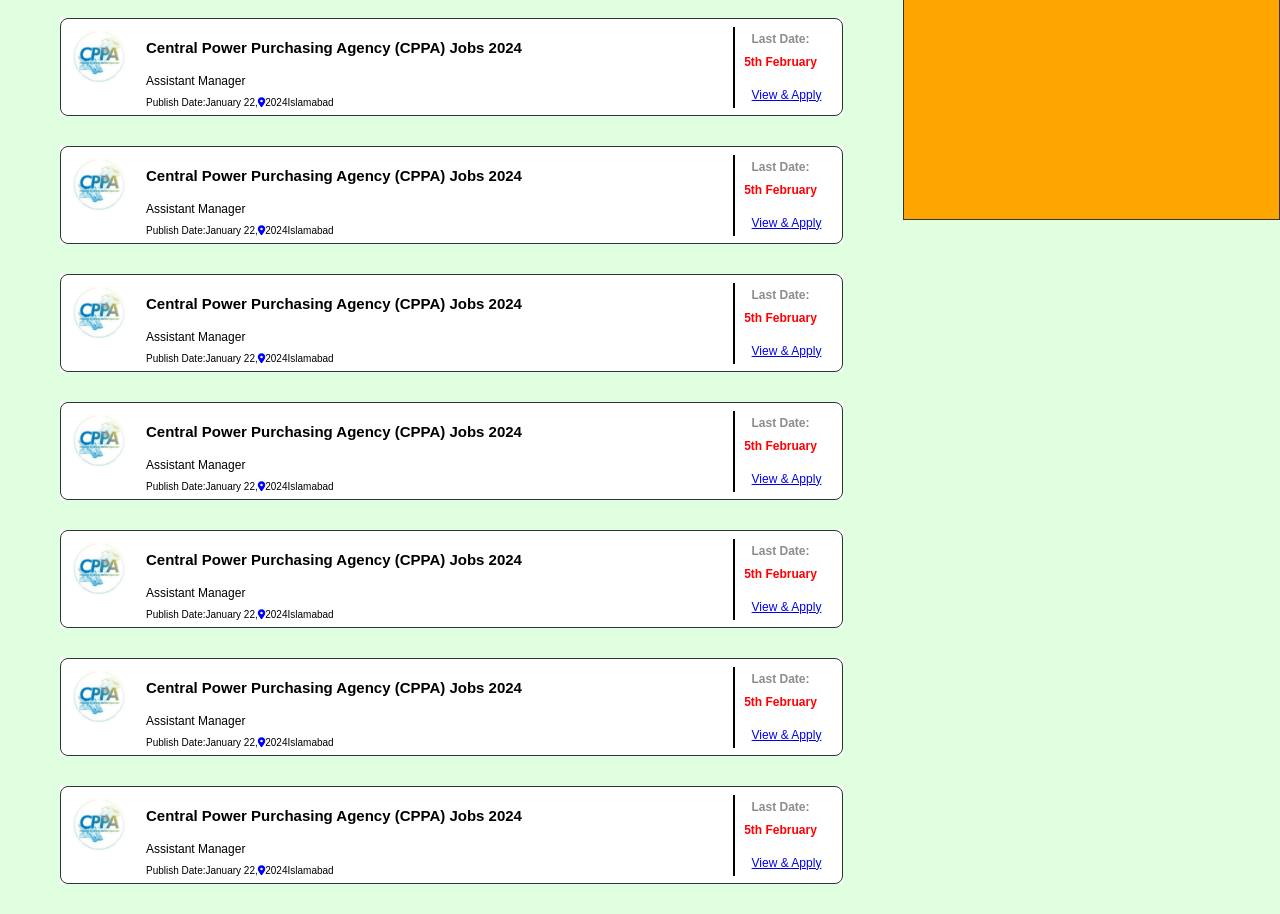
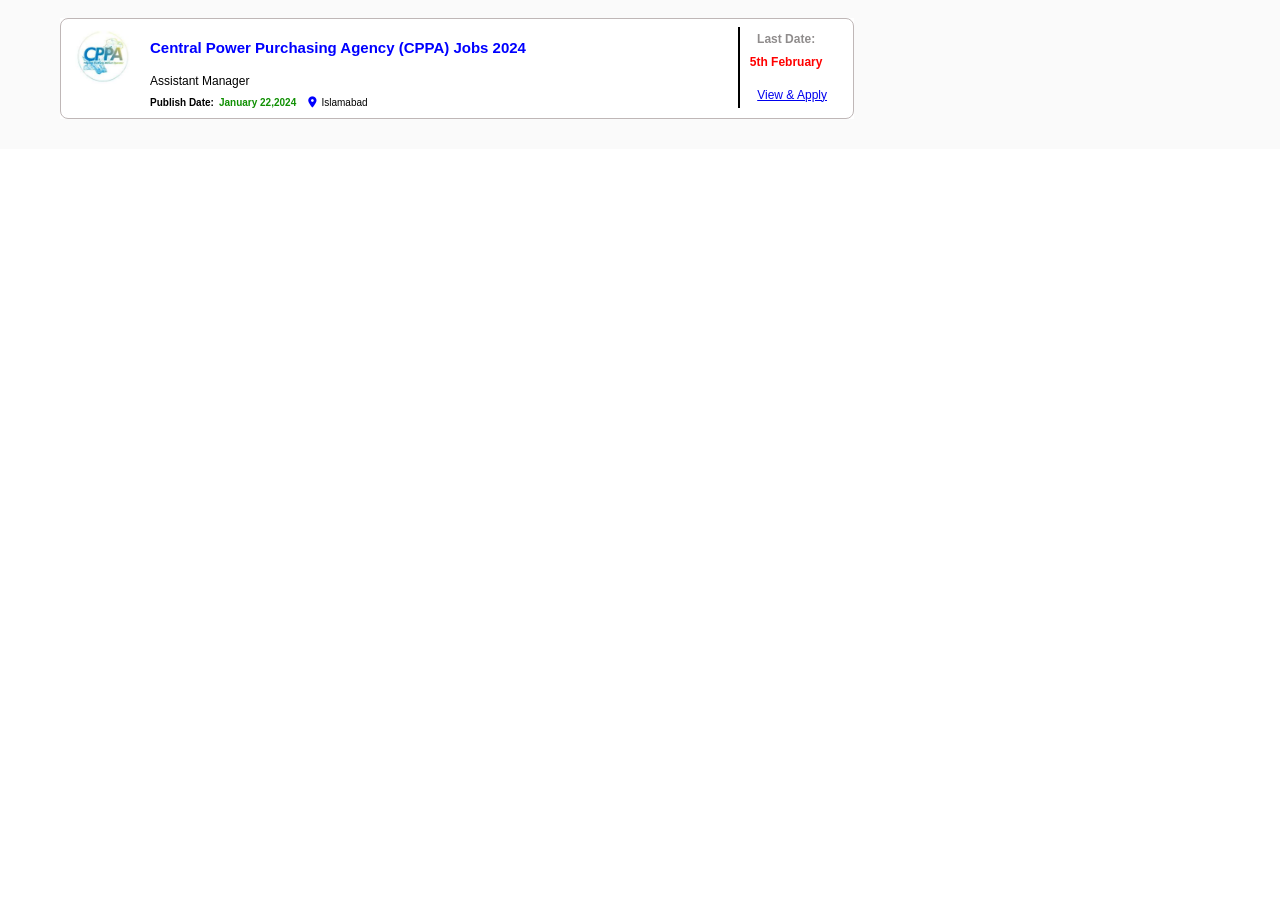
Before and after one commit to abdul-rehman07/Job-website, a plain HTML site: page Daily-jobs.html in a window 1280 px wide. Shown: the part 161-1075 px from the top of the page. After the commit the page ends 800 px from the top, so only its background shows below. Drawn offline with Linux system fonts and the light colour scheme.

Commit message:
daily jobs

```diff
--- a/Daily-jobs.html
+++ b/Daily-jobs.html
@@ -21,7 +21,7 @@
 
       #navbar {
         display: flex;
-        background-color: wheat;
+        background-color: white;
       }
 
       #list {
@@ -89,7 +89,7 @@
         grid-template-columns: 5fr 2fr;
         grid-gap: var(--global-xl-spacing);
         justify-content: center;
-        background-color: #e0ffe0;
+        background-color: rgb(250, 250, 250);
       }
       .latest-job-box {
         background-color: white;
@@ -106,10 +106,11 @@
         padding: 0px 60px 0px 60px;
       }
       .right-side {
-        border: 1px solid rgb(53, 52, 52);
-        height: 300px;
-        width: 375px;
-        background-color: orange;
+        /* border: 1px solid rgb(53, 52, 52); */
+        /* height: 300px;
+        width: 375px; */
+        /* background-color: orange; */
+        margin: 0px 10px 0px 0px;
       }
       .job-thumbnail-front img {
         width: 55px;
@@ -120,14 +121,12 @@
       .job-left-box {
         display: flex;
         border-radius: 8px;
-        border: 1px solid rgb(51, 51, 51);
+        border: 1px solid rgb(191 183 183);
+        padding: 0px 4px 3px 4px;
       }
       .job-title-front {
         font-size: 12px;
         margin-right: 195px;
-      }
-      .para-3 {
-        margin-bottom: 7px;
       }
       .job-right-box {
         margin: auto;
@@ -135,14 +134,25 @@
         padding: 5px;
         text-align: center;
       }
+      .job-title {
+        font-size: 15px;
+        padding: 20px 0px 18px 0px;
+        color: blue;
+      }
+      .location {
+        display: inline-flex;
+        padding-bottom: 7px;
+        font-size: 10px;
+      }
+      .fa-solid {
+        color: blue;
+        padding-left: 12px;
+        font-size: 11px;
+      }
       .para-1 {
         font-size: 12px;
         font-weight: bold;
         color: #8f8c8c;
-      }
-      .para-4 a {
-        font-size: 12px;
-        padding-left: 12px;
       }
       .para-2 {
         padding-top: 9px;
@@ -151,17 +161,23 @@
         color: red;
         font-weight: bold;
       }
-      .job-title {
-        font-size: 15px;
-        padding: 20px 0px 18px 0px;
+      .para-3 {
+        margin-bottom: 7px;
       }
-      .location {
-        display: inline-flex;
-        padding-bottom: 7px;
-        font-size: 10px;
+      .para-4 a {
+        font-size: 12px;
+        padding-left: 12px;
       }
-      .fa-solid {
-        color: blue;
+      .para-5 {
+        font-weight: bold;
+      }
+      .para-6 {
+        padding-left: 5px;
+        color: #109003;
+        font-weight: bold;
+      }
+      .para-8 {
+        padding-left: 5px;
       }
     </style>
   </head>
@@ -210,171 +226,9 @@
               <p class="para-3">Assistant Manager</p>
               <div class="location">
                 <p class="para-5">Publish Date:</p>
-                <p class="para-6">January 22,</p>
+                <p class="para-6">January 22,2024</p>
                 <p class="para-7"><i class="fa-solid fa-location-dot"></i></p>
-                <p class="para-8">2024Islamabad</p>
-              </div>
-            </div>
-            <div class="job-right-box">
-              <div class="para-1">Last Date:</div>
-              <div class="para-2">5th February</div>
-              <div class="para-4">
-                <a href="https://www.google.com/">View & Apply</a>
-              </div>
-            </div>
-          </div>
-        </div>
-
-        <div class="latest-job-box">
-          <div class="job-left-box">
-            <div class="job-thumbnail-front">
-              <img src="CPPA.png" />
-            </div>
-            <div class="job-title-front">
-              <h2 class="job-title">
-                Central Power Purchasing Agency (CPPA) Jobs 2024
-              </h2>
-              <p class="para-3">Assistant Manager</p>
-              <div class="location">
-                <p class="para-5">Publish Date:</p>
-                <p class="para-6">January 22,</p>
-                <p class="para-7"><i class="fa-solid fa-location-dot"></i></p>
-                <p class="para-8">2024Islamabad</p>
-              </div>
-            </div>
-            <div class="job-right-box">
-              <div class="para-1">Last Date:</div>
-              <div class="para-2">5th February</div>
-              <div class="para-4">
-                <a href="https://www.google.com/">View & Apply</a>
-              </div>
-            </div>
-          </div>
-        </div>
-
-        <div class="latest-job-box">
-          <div class="job-left-box">
-            <div class="job-thumbnail-front">
-              <img src="CPPA.png" />
-            </div>
-            <div class="job-title-front">
-              <h2 class="job-title">
-                Central Power Purchasing Agency (CPPA) Jobs 2024
-              </h2>
-              <p class="para-3">Assistant Manager</p>
-              <div class="location">
-                <p class="para-5">Publish Date:</p>
-                <p class="para-6">January 22,</p>
-                <p class="para-7"><i class="fa-solid fa-location-dot"></i></p>
-                <p class="para-8">2024Islamabad</p>
-              </div>
-            </div>
-            <div class="job-right-box">
-              <div class="para-1">Last Date:</div>
-              <div class="para-2">5th February</div>
-              <div class="para-4">
-                <a href="https://www.google.com/">View & Apply</a>
-              </div>
-            </div>
-          </div>
-        </div>
-
-        <div class="latest-job-box">
-          <div class="job-left-box">
-            <div class="job-thumbnail-front">
-              <img src="CPPA.png" />
-            </div>
-            <div class="job-title-front">
-              <h2 class="job-title">
-                Central Power Purchasing Agency (CPPA) Jobs 2024
-              </h2>
-              <p class="para-3">Assistant Manager</p>
-              <div class="location">
-                <p class="para-5">Publish Date:</p>
-                <p class="para-6">January 22,</p>
-                <p class="para-7"><i class="fa-solid fa-location-dot"></i></p>
-                <p class="para-8">2024Islamabad</p>
-              </div>
-            </div>
-            <div class="job-right-box">
-              <div class="para-1">Last Date:</div>
-              <div class="para-2">5th February</div>
-              <div class="para-4">
-                <a href="https://www.google.com/">View & Apply</a>
-              </div>
-            </div>
-          </div>
-        </div>
-
-        <div class="latest-job-box">
-          <div class="job-left-box">
-            <div class="job-thumbnail-front">
-              <img src="CPPA.png" />
-            </div>
-            <div class="job-title-front">
-              <h2 class="job-title">
-                Central Power Purchasing Agency (CPPA) Jobs 2024
-              </h2>
-              <p class="para-3">Assistant Manager</p>
-              <div class="location">
-                <p class="para-5">Publish Date:</p>
-                <p class="para-6">January 22,</p>
-                <p class="para-7"><i class="fa-solid fa-location-dot"></i></p>
-                <p class="para-8">2024Islamabad</p>
-              </div>
-            </div>
-            <div class="job-right-box">
-              <div class="para-1">Last Date:</div>
-              <div class="para-2">5th February</div>
-              <div class="para-4">
-                <a href="https://www.google.com/">View & Apply</a>
-              </div>
-            </div>
-          </div>
-        </div>
-
-        <div class="latest-job-box">
-          <div class="job-left-box">
-            <div class="job-thumbnail-front">
-              <img src="CPPA.png" />
-            </div>
-            <div class="job-title-front">
-              <h2 class="job-title">
-                Central Power Purchasing Agency (CPPA) Jobs 2024
-              </h2>
-              <p class="para-3">Assistant Manager</p>
-              <div class="location">
-                <p class="para-5">Publish Date:</p>
-                <p class="para-6">January 22,</p>
-                <p class="para-7"><i class="fa-solid fa-location-dot"></i></p>
-                <p class="para-8">2024Islamabad</p>
-              </div>
-            </div>
-            <div class="job-right-box">
-              <div class="para-1">Last Date:</div>
-              <div class="para-2">5th February</div>
-              <div class="para-4">
-                <a href="https://www.google.com/">View & Apply</a>
-              </div>
-            </div>
-          </div>
-        </div>
-
-        <div class="latest-job-box">
-          <div class="job-left-box">
-            <div class="job-thumbnail-front">
-              <img src="CPPA.png" />
-            </div>
-            <div class="job-title-front">
-              <h2 class="job-title">
-                Central Power Purchasing Agency (CPPA) Jobs 2024
-              </h2>
-              <p class="para-3">Assistant Manager</p>
-              <div class="location">
-                <p class="para-5">Publish Date:</p>
-                <p class="para-6">January 22,</p>
-                <p class="para-7"><i class="fa-solid fa-location-dot"></i></p>
-                <p class="para-8">2024Islamabad</p>
+                <p class="para-8">Islamabad</p>
               </div>
             </div>
             <div class="job-right-box">
@@ -387,6 +241,7 @@
           </div>
         </div>
       </div>
+
       <div class="right-side">Side bar</div>
     </div>
   </body>
```
